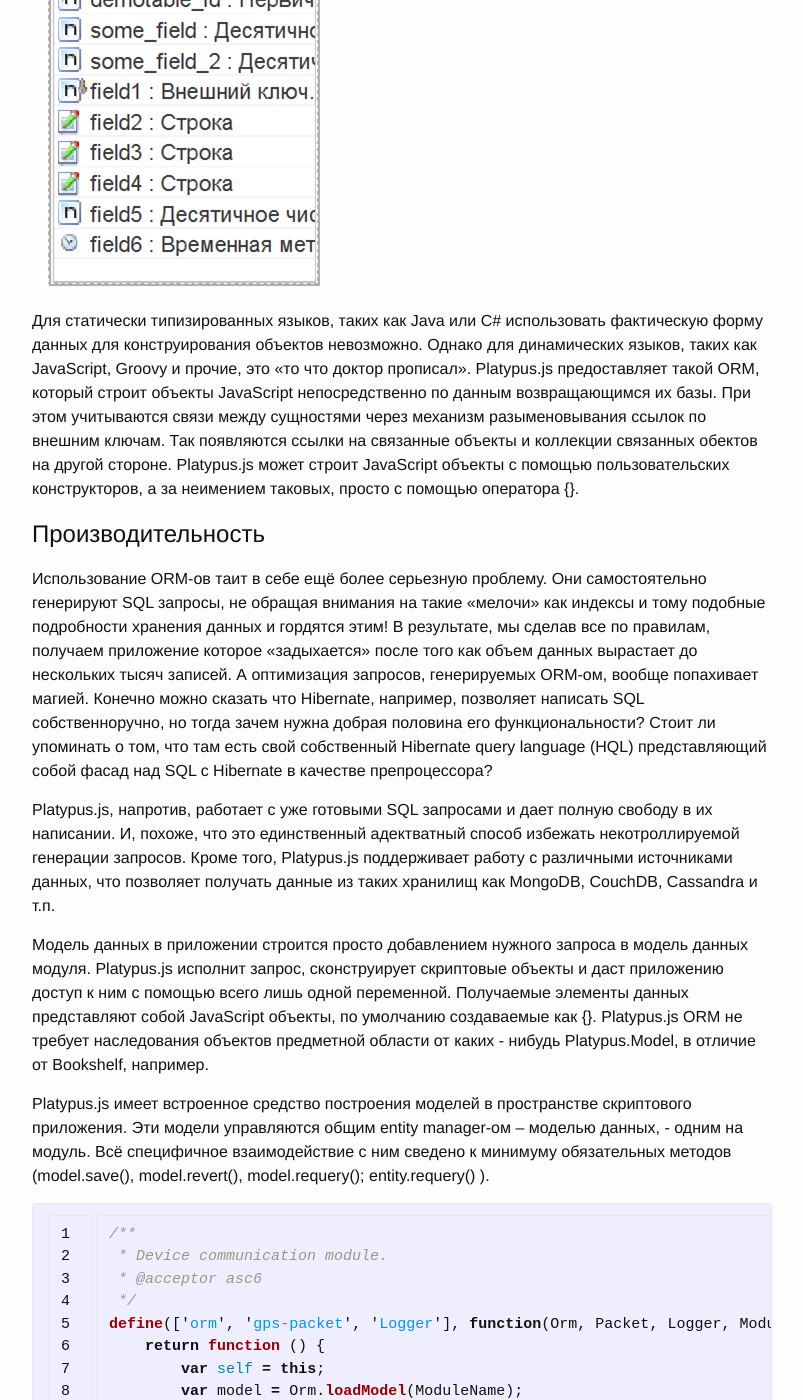
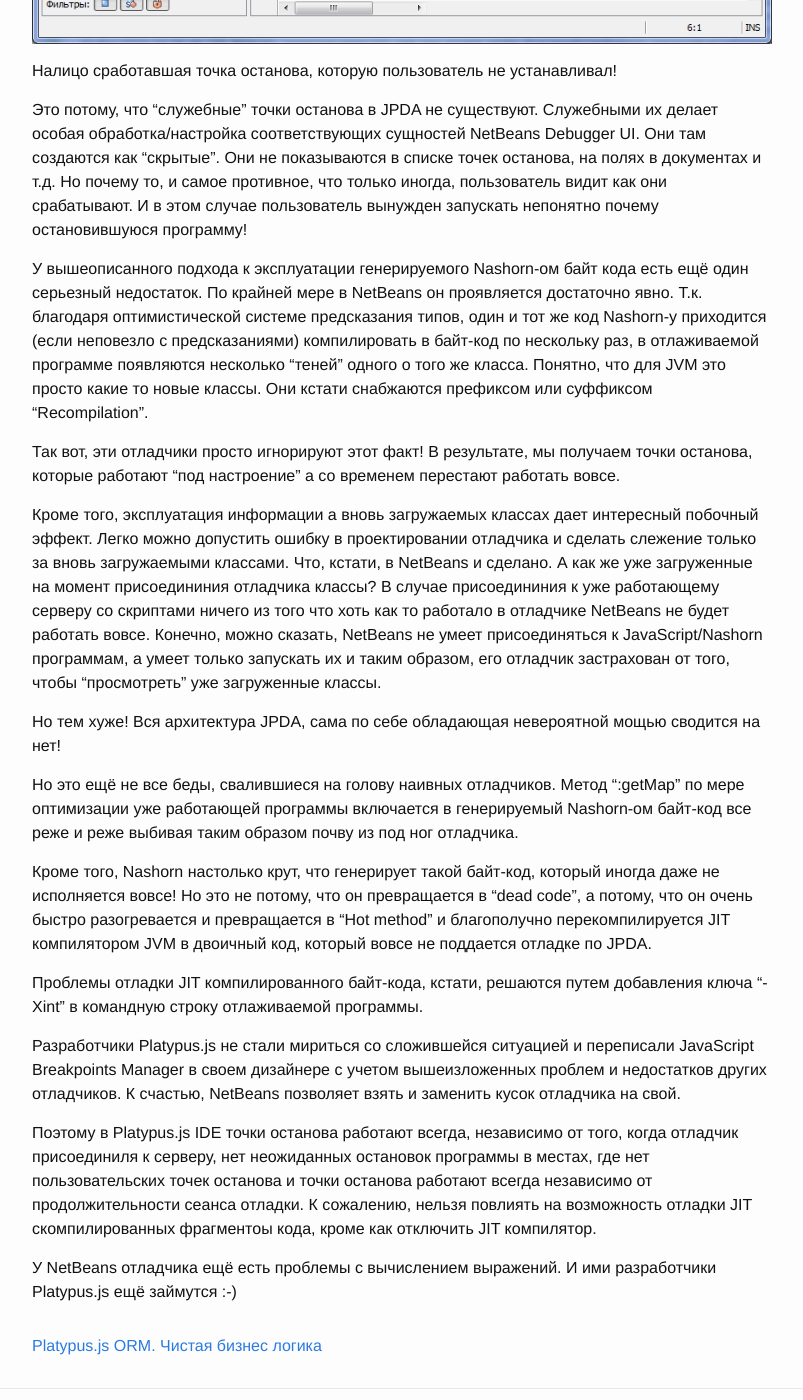
Before and after one commit to marat-gainullin/marat-gainullin.github.io, a Jekyll site: the page built from _posts/2015-11-30-js-debugger.markdown, in a window 1280 px wide and 1400 px high, scrolled down 2205 px. Shown: the whole window, without its empty margins (238-1041 px from the left). Built offline with Jekyll 4.4.1, drawn with Linux system fonts in a browser that asks for light colours; comment, search, counter and statistics services are not loaded; some of the changed text lies outside the part shown.

Commit message:
picture added

```diff
--- a/_posts/2015-11-30-js-debugger.markdown
+++ b/_posts/2015-11-30-js-debugger.markdown
@@ -1,134 +1,107 @@
 ---
 layout: post
-title:  "Прикладной JavaScript и технологии. Часть 2."
-date:   2015-11-09 10:14:07
+title:  "Отладка Nashorn JavaScript на сервере в NetBeans и Platypus.js"
+date:   2015-11-30 10:14:07
 disqus: "orm.js"
 categories: javascript platypus
 ---
 
-JavaScript eat the world! Радостно восклицают в последнее время энтузиасты разработки
-JavaScript приложений. В самом деле, в последнее время сильно возросло количество реально
-работающих сервисов, программное обеспечение которых написанно на JavaScript.
+JavaScript завоевывает все больше места на бэкенде. Это очень хорошо, т.к. JavaScript - лучший язык для
+реализации бизнес логики :-).
 
-Не секрет, что разработка таких приложений в большой степени связана с обработкой данных,
-хранящихся в базах данных. Вот здесь и начинаются интересные проблемы.
-Слава богу, давно прошли те времена, когда разработчики для того чтобы поработать с хранилищем данных,
-были вынуждены помещать в своих программах код вот такого вида:
+В предыдущих статьях я рассматривал вопросы и проблемы прикладной бизнес логики и ORM-ов, а
+теперь очень хочется осветить вопросы, связанные с отладкой JavaScrpit кода.
 
-{% highlight javascript linenos=table %}
-var results = executeQuery("some sql select text”);
-while(!results.eof()){
-    results.first();
-    var address = results.fieldByName("address”).asString();
-    var phone = results.fieldByName("phone”).asString();
-    var email = results.fieldByName("phone”).asString();
-    var dateOfBirth = results.fieldByName("birth”).asDate();
-}
-{% endhighlight %}
+На клиенте JavaScript отлаживается, что называется "со страшной силой". Существуют различные способы и инструменты.
+Чего только стоит отладка в браузерах Crome Developer Tools, FireFox Web Console, IE 11-12. Хотя там тоже не без
+проблем. IE, например не поддерживает SourceMaps, отладчик в FF вообще работает "под настроение".
+Кроме того, существуют совсем изуверские средства, такие как NetBeans Connector, представляющий собой браузерный плагин,
+который отправляет отладочную информацию в NetBeans, для того, чтобы разработчик смог отлаживать код в привычных для себя
+документых/закладках/окнах.
 
-Причем эта "болезнь" была присуща разным технологиям.
-Помнится только так можно было работать с ClientDataSet из бибилиотеки MIDAS Delphi, - покойся с миром.
-Теперь на смену такому неуклюжему подходу пришли ORM-ы и NoSQL базы данных.
-В этой статье мне хотелось бы поговорить именно об ORM-ах.
-Сейчас достаточно использовать какой-нибудь ORM и данные из любого источника станут доступны
-как простые переменные и массивы.
+А вот на бек-энде, средства отладки не так сильно развиты. Для Node.js Существуют Node.js Tools for Visual Studio и, наверное, еще какие-то.
+Для Nashorn, а значит и для Platypus.js есть Askari, NetBeans и Intellij IDEA со своим набором отладочных инструментов.
 
-{% highlight javascript linenos=table %}
-var customers = Models.find("select * from customers ...");
-customers.forEach(function(aCustomer){
-    ...
-});
-var fifthCustomer = customers[4];
-If(customers[2].name === ""){
-    var cName = prompt("Введите имя");
-    customers[2].name = cName;
-}
-{% endhighlight %}
+И вот здесь начинается самое интересное. "Nashorn is still under development" говорят разработчики Oracle.
+Что вселяет надежду на лучшее. С другой стророны, пока что со средствами отладки Nashorn-а имеются проблемы.
 
-Примеров достаточно. Hibernate, TopLink, EclipseLink для Java, Linq для .NET, CompoundJS и ряд других для Node.js, Platypus.js и Avatar.js.
-Но спросите себя, какую цену пришлось нам заплатить за такое удобство?
+Для того, чтобы хорошо понять их суть, надо взглянуть на внутренние механизмы, используемые при отладке скриптов,
+работающих в Nashorn. Анализ исходников Askari, Intellij IDEA (в части отладки скрипта) и NetBeans даёт четкое представление
+о том как организована отладка в этих инструментах.
 
-# Сопоставление сущностей и классов
+Все они пользуются JPDA отладчиком, поставляемым с JDK (tools.jar и пр.).
+Что само по себе очень хорошо. Не надо изобретать свой собственный протокол, как в случае с V8, да и JPDA отладчик построен по гибкой
+архитектуре что дает возможность встраивать в него какие то новые вещи.
 
-Теперь приходится заниматься нуднейшим делом, - сопоставлять модель данных в программе с сущностями базы данных,
-для того чтобы ORM имел представление о том какие объекты нужно построить из данных, прочитанных в базе.
-Например, в рекламном ролике Wakanda демонстрируется красивый редактор сущностей, который умеет добавлять поля, связи и т.п.
-и говорится о ценной возможности делать то же самое простым JS-кодом.
-В случае Hibernate для Java, приходится делать xml сопоставление полей базы данных и свойств какого-то класса из нашей программы.
-Но не все так плохо. Впоследствии, в Hibernate появилась возможность сопоставлять классы предметной области и сущности базы данных с помошью аннотаций.
+Как известно, Nashorn является компилятором JavaScript-а в байт-код JVM.
+Он динамически генерирует классы с префиксом имен "jdk.nashorn.internal.scripts.Script$".
+В получающемся байт-коде всегда присутствуют служебные методы ":getMap" и ":createProgramFunction".
 
-А является ли это все необходимым?
+Особенность JavaScript-а заключается в том, что это функциональный язык программирования, а значит все куски кода,
+т.е. функции должны где то находится и быть перечислены как элементы данных.
 
-Когда мы пишем SQL запрос, то мы делаем это для того, чтобы получить в свою программу данные, которые мы хотим использовать, а не просто так гонять по сети.
-Так может быть можно использовать схему данных непосредственно из запроса в качестве структуры нашего класса?
+Так вот, метод ":getMap", например, служит для получения списка всех свойств JavaScript объекта, будь он scope-ом или просто объектом.
+Естественно, в этот список попадают и функции. Вот этим обстоятельством и пользуются вышеперечисленные отладчики.
 
-![model sql](/assets/sql-model.png)
+Они устанавливают служебную точку останова на вход в метод ":getMap" и после её срабатывания производят свои "магические"
+манипуляции и потом запускают программу дальше работать как ни в чем не бывало.
 
-Вот такая модель класса предметной области получается по автоматически на основе алиасов полей:
+Но беда в том, что такие служебные точки останова можно устанавливать только в контексте определенного класса, а для этого необходимо знать его имя.
+Т.к. классы генерируются динамически и хуже того, благодаря оптимистической системе предсказания типов по нескольку раз, имена классов заранее
+не известны. К счастью, JDPA предоставляет механизмы слежения за составом классов в отлаживаемой программе.
+Который состоит в том, что можно установить служебную точку останова на загрузку нового класса.
+Отладчики пользуются и этим механизмом чтобы использование первой служебной точки останова имело смысл.
 
-![model result](/assets/result-model.png)
+Итак, предположим, что эти точки останова работают как положено и у отладчиков получается корректно обрабатывать все вызовы ":getMap".
+Что они делают во время этой обработки? Правильно, устанавливают уже не служебные, а настоящие точки останова
+в код соответствующих динамически сгенерированных классов. После чего, служебная точка останова на вход в метод ":getMap" снимается.
+Вроде бы цельная концепция и все должно работать.
 
-Для статически типизированных языков, таких как Java или C# использовать фактическую форму данных
-для конструирования объектов невозможно.
-Однако для динамических языков, таких как JavaScript, Groovy и прочие, это «то что доктор прописал».
-Platypus.js предоставляет такой ORM, который строит объекты JavaScript непосредственно по данным возвращающимся их базы.
-При этом учитываются связи между сущностями через механизм разыменовывания ссылок по внешним ключам.
-Так появляются ссылки на связанные объекты и коллекции связанных обектов на другой стороне.
-Platypus.js может строит JavaScript объекты с помощью пользовательских конструкторов, а за неимением таковых,
-просто с помощью оператора {}.
+Но оно не работает!
 
-# Производительность
+Каждый, кто сталкиваля с отладкой Nashorn JavaScript в NetBeans иногда замечал такую картину:
 
-Использование ORM-ов таит в себе ещё более серьезную проблему.
-Они самостоятельно генерируют SQL запросы, не обращая внимания на такие «мелочи» как индексы и тому подобные подробности хранения данных и гордятся этим!
-В результате, мы сделав все по правилам, получаем приложение которое «задыхается» после того как объем данных вырастает до нескольких тысяч записей.
-А оптимизация запросов, генерируемых ORM-ом, вообще попахивает магией.
-Конечно можно сказать что Hibernate, например, позволяет написать SQL собственноручно,
-но тогда зачем нужна добрая половина его функциональности?
-Стоит ли упоминать о том, что там есть свой собственный Hibernate query language (HQL) представляющий собой фасад над SQL c Hibernate в качестве препроцессора?
+![netbeans js debugger](/assets/unexpected-js-breakpoint.png)
 
-Platypus.js, напротив, работает с уже готовыми SQL запросами и дает полную свободу в их написании.
-И, похоже, что это единственный адектватный способ избежать некотроллируемой генерации запросов.
-Кроме того, Platypus.js поддерживает работу с различными источниками данных,
-что позволяет получать данные из таких хранилищ как MongoDB, CouchDB, Cassandra и т.п.
+Налицо сработавшая точка останова, которую пользователь не устанавливал!
 
-Модель данных в приложении строится просто добавлением нужного запроса в модель данных модуля.
-Platypus.js исполнит запрос, сконструирует скриптовые объекты и даст приложению доступ к ним с помощью всего лишь одной переменной.
-Получаемые элементы данных представляют собой JavaScript объекты, по умолчанию создаваемые как {}.
-Platypus.js ORM не требует наследования объектов предметной области от каких - нибудь Platypus.Model, в отличие от Bookshelf, например.
+Это потому, что "служебные" точки останова в JPDA не существуют. Служебными их делает особая обработка/настройка
+соответствующих сущностей NetBeans Debugger UI. Они там создаются как "скрытые".
+Они не показываются в списке точек останова, на полях в документах и т.д. Но почему то, и самое противное, что только иногда,
+пользователь видит как они срабатывают. И в этом случае пользователь вынужден запускать непонятно почему остановившуюся программу!
 
-Platypus.js имеет встроенное средство построения моделей в пространстве скриптового приложения.
-Эти модели управляются общим entity manager-ом – моделью данных, - одним на модуль.
-Всё специфичное взаимодействие с ним сведено к минимуму обязательных методов (model.save(), model.revert(), model.requery(); entity.requery() ).
+У вышеописанного подхода к эксплуатации генерируемого Nashorn-ом байт кода есть ещё один серьезный недостаток.
+По крайней мере в NetBeans он проявляется достаточно явно. Т.к. благодаря оптимистической системе предсказания типов, один и тот же код
+Nashorn-у приходится (если неповезло с предсказаниями) компилировать в байт-код по нескольку раз, в отлаживаемой
+программе появляются несколько "теней" одного о того же класса. Понятно, что для JVM это просто какие то новые классы.
+Они кстати снабжаются префиксом или суффиксом "Recompilation".
 
-{% highlight javascript linenos=table %}
-/**
- * Device communication module.
- * @acceptor asc6
- */
-define(['orm', 'gps-packet', 'Logger'], function(Orm, Packet, Logger, ModuleName){
-    return function () {
-        var self = this;
-        var model = Orm.loadModel(ModuleName);
-        model.packets.elementClass = Packet;
-        var packets = model.packets;
+Так вот, эти отладчики просто игнорируют этот факт!
+В результате, мы получаем точки останова, которые работают "под настроение" а со временем перестают работать вовсе.
 
-        self.flush = function () {
-            model.save(function (aAffected) {
-                Logger.info("track point saved");
-            }, function (e) {
-                Logger.severe("track point failed");
-            });
-    };
-};
-{% endhighlight %}
+Кроме того, эксплуатация информации а вновь загружаемых классах дает интересный побочный эффект.
+Легко можно допустить ошибку в проектировании отладчика и сделать слежение только за вновь загружаемыми классами.
+Что, кстати, в NetBeans и сделано. А как же уже загруженные на момент присоедининия отладчика классы?
+В случае присоедининия к уже работающему серверу со скриптами ничего из того что хоть как то работало в отладчике NetBeans не будет работать вовсе.
+Конечно, можно сказать, NetBeans не умеет присоединяться к JavaScript/Nashorn программам, а умеет только запускать их
+и таким образом, его отладчик застрахован от того, чтобы "просмотреть" уже загруженные классы.
 
-Слежение за изменениями в данных и двусторонний data-binding с виджетами в браузере
-инжектируется в уже существующие объекты и классы, не требуя явных вызовов applyBindings() или .extend().
-Коллекции, порождаемые  методами requery() состоят из объектов, созданных с помощью пользовательских конструкторов,
-в которых не требуется специальной логики, связанной с чтением, записью или валидацией данных.
-Получается, что в прикладной программе существуют классы с методами и свойствами,
-нужными только для её логики, а все остальное Platypus.js берет на себя.
+Но тем хуже! Вся архитектура JPDA, сама по себе обладающая невероятной мощью сводится на нет!
 
-Хотелось бы видеть побольше JavaScript фреймворков, которые стремятся сохранить прикладную логику
-приложений в чистом виде и сделать её максимально переносимой.
+Но это ещё не все беды, свалившиеся на голову наивных отладчиков. Метод ":getMap" по мере оптимизации уже работающей программы
+включается в генерируемый Nashorn-ом байт-код все реже и реже выбивая таким образом почву из под ног отладчика.
+
+Кроме того, Nashorn настолько крут, что генерирует такой байт-код, который иногда даже не исполняется вовсе!
+Но это не потому, что он превращается в "dead code", а потому, что он очень быстро разогревается и превращается в "Hot method"
+и благополучно перекомпилируется JIT компилятором JVM в двоичный код, который вовсе не поддается отладке по JPDA.
+
+Проблемы отладки JIT компилированного байт-кода, кстати, решаются путем добавления ключа "-Xint" в командную строку отлаживаемой программы.
+
+Разработчики Platypus.js не стали мириться со сложившейся ситуацией и переписали JavaScript Breakpoints Manager в своем дизайнере с учетом вышеизложенных проблем и недостатков других отладчиков.
+К счастью, NetBeans позволяет взять и заменить кусок отладчика на свой.
+
+Поэтому в Platypus.js IDE точки останова работают всегда, независимо от того, когда отладчик присоединиля к серверу,
+нет неожиданных остановок программы в местах, где нет пользовательских точек останова и точки останова работают всегда независимо от
+продолжительности сеанса отладки. К сожалению, нельзя повлиять на возможность отладки JIT скомпилированных фрагментоы кода, кроме как отключить JIT компилятор.
+
+У NetBeans отладчика ещё есть проблемы с вычислением выражений. И ими разработчики Platypus.js ещё займутся :-)
```
